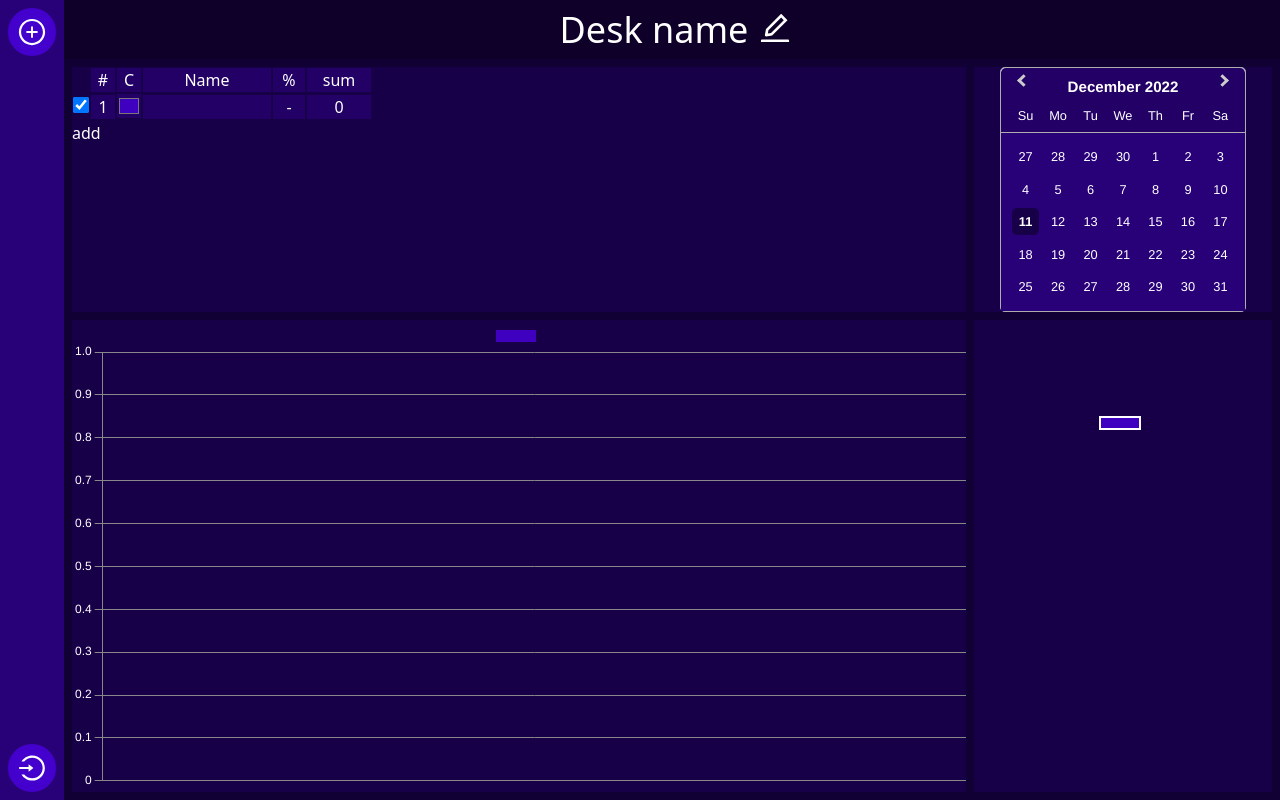
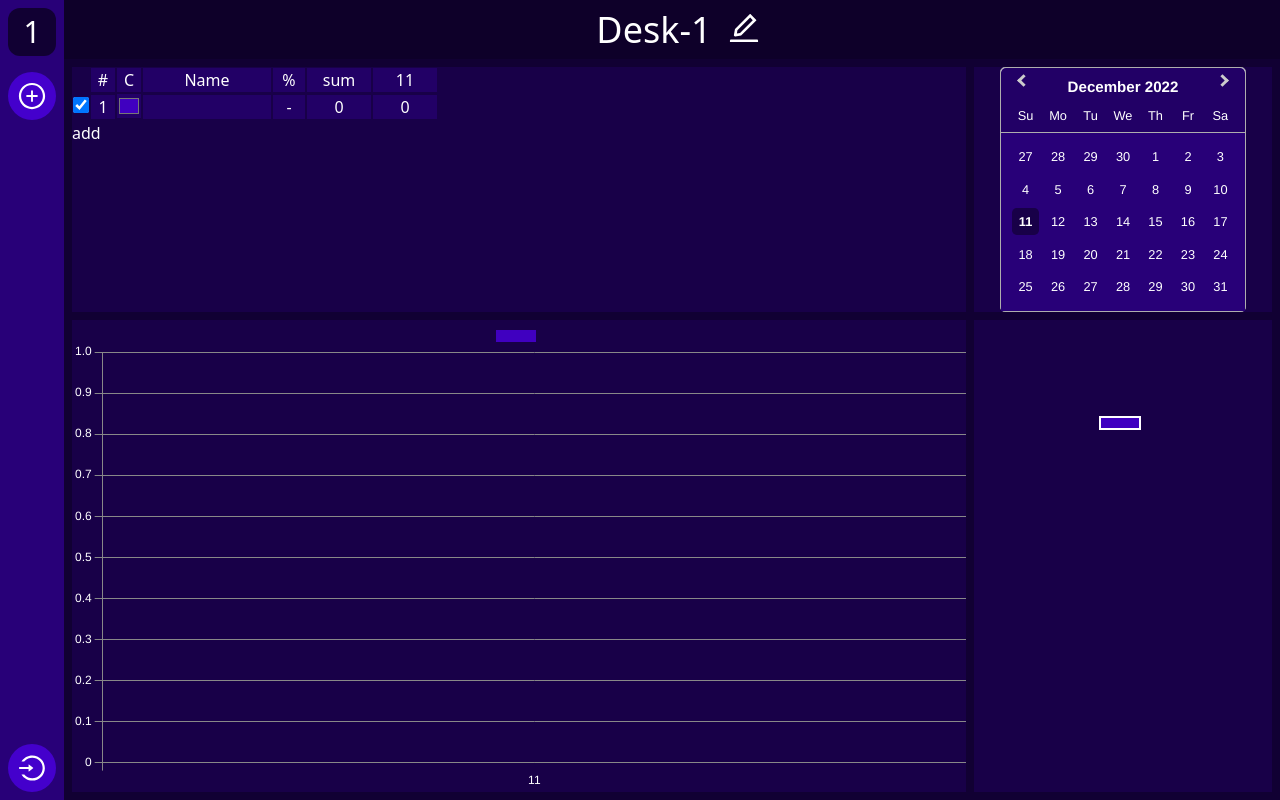
Before and after one commit to Slantl/chart-desk, a React (Vite) app: page / in a window 1280 px wide. Built offline with nearby package versions, Linux system fonts and the light colour scheme.

Commit message:
states refactored, multi-desk functionality added

```diff
--- a/src/App.tsx
+++ b/src/App.tsx
@@ -1,12 +1,62 @@
-import { FC } from "react"
+import { createContext, FC, useState } from "react"
 import { Main } from "./components/Main"
 import { SideBar } from "./components/SideBar"
 
+interface UserContext {
+  activeDesk: number,
+  setActiveDesk: React.Dispatch<React.SetStateAction<number>>,
+  desks: Desk[],
+  setDesks: React.Dispatch<React.SetStateAction<Desk[]>>
+}
+
+export const userContext = createContext<UserContext>({
+  activeDesk: 0,
+  setActiveDesk: () => {},
+  desks: [],
+  setDesks: () => {}
+})
+
+export interface Entity {
+  name: string,
+  color: string,
+  visible: boolean,
+  info: {[key: string]: number}
+}
+
+export interface Desk {
+  name: string,
+  period: Date[],
+  deskData: Entity[]
+}
+
 export const App: FC = () => {
+  const [activeDesk, setActiveDesk] = useState(0)
+  const [desks, setDesks] = useState<Desk[]>([{
+    name: "Desk-1",
+    period: [new Date()],
+    deskData: [
+      {
+        name: "",
+        color: "#4000c0",
+        visible: true,
+        info: {}
+      }
+    ]
+  }])
+
   return (
     <div className="flex h-screen w-full text-secondary">
-      <SideBar />
-      <Main />
+      <userContext.Provider value={
+        {
+          activeDesk: activeDesk,
+          setActiveDesk: setActiveDesk,
+          desks: desks,
+          setDesks: setDesks
+        }
+      }>
+        <SideBar activeDesk={activeDesk} setActiveDesk={setActiveDesk} desks={desks} setDesks={setDesks}/>
+        <Main />
+      </userContext.Provider>
     </div>
   )
 }
--- a/src/components/Desk.tsx
+++ b/src/components/Desk.tsx
@@ -1,45 +1,31 @@
-import { FC, useEffect, useState } from "react"
+import { FC, useContext, useEffect } from "react"
 import { BarChart } from "./DeskComponents/BarChart"
 import { DataTable } from "./DeskComponents/DataTable"
 import { PieChart } from "./DeskComponents/PieChart"
 import { CalendarForm } from "./DeskComponents/CalendarForm"
-
-export interface Entity {
-    name: string,
-    color: string,
-    visible: boolean,
-    info: {[key: string]: number}
-  }
+import { userContext } from "../App"
 
 export const Desk: FC = () => {
-    const [period, setPeriod] = useState<Date[]>([])
-    const [data, setData] = useState<Entity[]>([
-      {
-        name: "",
-        color: "#4000c0",
-        visible: true,
-        info: {}
-      }
-    ])
+  const {activeDesk, desks, setDesks} = useContext(userContext)
 
   useEffect(() => {
-        let temp = data.map(x => x)
+    let d = desks.map(x => x)
+    let temp = d[activeDesk].deskData.map(x => x)
     temp.forEach((x, i) => {
-          period.forEach((y) => {
+      desks[activeDesk].period.forEach((y) => {
         if (!(y.getTime().toString() in x.info))
         temp[i].info[y.getTime().toString()] = 0
       })
     })
-        setData(temp)
-    }, [period])
-
-
+    d[activeDesk].deskData = temp
+    setDesks(d)
+}, [desks[activeDesk].period])
     return (
         <div className="[&>div]:bg-primary grid grid-cols-1 grid-rows-deskR1 md:grid-cols-deskC md:grid-rows-deskR gap-2 p-2 h-full w-full md:overflow-hidden">
-            <DataTable data={data} setData={setData} period={period}/>
-            <CalendarForm period={period} setPeriod={setPeriod}/>
-            <BarChart data={data} period={period}/>
-            <PieChart data={data} period={period}/>
+            <DataTable period={desks[activeDesk].period} desks={desks} setDesks={setDesks} activeDesk={activeDesk}/>
+            <CalendarForm desks={desks} setDesks={setDesks} activeDesk={activeDesk}/>
+            <BarChart entities={desks[activeDesk].deskData} period={desks[activeDesk].period}/>
+            <PieChart entities={desks[activeDesk].deskData} period={desks[activeDesk].period}/>
         </div>
     )
 }
--- a/src/components/DeskComponents/BarChart.tsx
+++ b/src/components/DeskComponents/BarChart.tsx
@@ -22,19 +22,19 @@ ChartJS.register(
 );
 
 interface Props {
-    data: Entity[],
+    entities: Entity[],
     period: Date[]
 }
 
 Chart.defaults.color = "#ffffff"
 Chart.defaults.borderColor = "#888888"
 
-export const BarChart: FC<Props> = ({ data, period }) => {
+export const BarChart: FC<Props> = ({ entities, period }) => {
     const options = {maintainAspectRatio: false}
     const labels = period.map(x => x.getDate())
     const barData = {
         labels,
-        datasets: data.filter(x => x.visible).map(x => {
+        datasets: entities.filter(x => x.visible).map(x => {
             return ({
                 label: x.name,
                 data: period.map(y => {
--- a/src/components/DeskComponents/CalendarForm.tsx
+++ b/src/components/DeskComponents/CalendarForm.tsx
@@ -1,27 +1,37 @@
-import { FC, useState } from "react"
+import { FC, useEffect, useState } from "react"
 import DatePicker from "react-datepicker"
 import "react-datepicker/dist/react-datepicker.css";
+import { Desk } from "../../App";
 
 interface Props {
-    period: Date[],
-    setPeriod: React.Dispatch<React.SetStateAction<Date[]>>
+    desks: Desk[],
+    setDesks: React.Dispatch<React.SetStateAction<Desk[]>>,
+    activeDesk: number
 }
 
-export const CalendarForm: FC<Props> = ({ period, setPeriod}) => {
-    const [startDate, setStartDate] = useState(new Date())
-    const [endDate, setEndDate] = useState(new Date())
+export const CalendarForm: FC<Props> = ({ desks, setDesks, activeDesk }) => {
+    const [startDate, setStartDate] = useState(desks[activeDesk].period[0])
+    const [endDate, setEndDate] = useState(desks[activeDesk].period[desks[activeDesk].period.length - 1])
+
+    useEffect(() => {
+        setStartDate(desks[activeDesk].period[0])
+        setEndDate(desks[activeDesk].period[desks[activeDesk].period.length - 1])
+    }, [activeDesk])
+
     const onChange = (dates: any) => {
         const [s, e] = dates
         setStartDate(s)
         setEndDate(e)
+        let d = desks.map(x => x)
         let arr = []
         if (s != null && e != null)
         for (let i = s.getDate(); i <= e.getDate(); i++) {
             arr.push(new Date(s.getFullYear(), s.getMonth(), i))
         }
+        d[activeDesk].period = arr
+        setDesks(d)
+    }
 
-        setPeriod(arr)
-    }
     return (
         <div className="flex justify-center items-center bg-primary2 w-full">
             <DatePicker
--- a/src/components/DeskComponents/DataTable.tsx
+++ b/src/components/DeskComponents/DataTable.tsx
@@ -1,15 +1,17 @@
 import { FC } from "react"
-import { Entity } from "../Desk"
+import { Desk } from "../../App"
 
 interface Props {
     period: Date[]
-    data: Entity[]
-    setData: React.Dispatch<React.SetStateAction<Entity[]>>
+    desks: Desk[]
+    setDesks: React.Dispatch<React.SetStateAction<Desk[]>>
+    activeDesk: number
 }
 
-export const DataTable: FC<Props> = ({ period, data, setData }) => {
+export const DataTable: FC<Props> = ({ period, desks, setDesks, activeDesk }) => {
     const set = (event: React.ChangeEvent<HTMLInputElement>) => {
-        let temp: Entity[] = data.map(x => x)
+        let d = desks.map(x => x)
+        let temp = d[activeDesk].deskData.map(x => x)
         let i = parseInt(event.currentTarget.getAttribute("data-i") || "")
         let t = event.currentTarget.getAttribute("data-t") || 1
         switch(event.currentTarget.type) {
@@ -26,24 +28,28 @@ export const DataTable: FC<Props> = ({ period, data, setData }) => {
                 temp[i].info[t] = parseInt(event.currentTarget.value)
                 break
         }
-        setData(temp)
+        d[activeDesk].deskData = temp
+        setDesks(d)
     }
 
     const add = () => {
         let r = Math.floor(Math.random() * 255).toString(16)
         let g = Math.floor(Math.random() * 160).toString(16)
         let b = Math.floor(Math.random() * 255).toString(16)
+
         r = r.length == 1 ? "0" + r : r
         g = g.length == 1 ? "0" + g : g
         b = b.length == 1 ? "0" + b : b
         let color = "#" + r + g + b
+
+        let d = desks.map(x => x)
         let temp: {[key: string]: number} = {}
         period.forEach(x => {
             temp[x.getTime().toString()] = 0
         })
-        setData([...data, {name: "", color: color, visible: true, info: temp}])
+        d[activeDesk].deskData[d[activeDesk].deskData.length] = {name: "", color: color, visible: true, info: temp}
+        setDesks(d)
     }
-
     return (
         <div className="overflow-auto">
             <table>
@@ -59,7 +65,7 @@ export const DataTable: FC<Props> = ({ period, data, setData }) => {
                     </tr>
                 </thead>
                 <tbody>
-                    {data.map((x, i) => {
+                    {desks[activeDesk].deskData.map((x, i) => {
                         return (
                             <tr key={"entity-" + i}>
                                 <th><input className="input w-4 h-4" type="checkbox" data-i={i.toString()} checked={x.visible} onChange={set}/></th>
@@ -71,7 +77,7 @@ export const DataTable: FC<Props> = ({ period, data, setData }) => {
                                     {
                                         Math.round
                                         (period.reduce((sum, y) => sum + x.info[y.getTime().toString()], 0) /
-                                        data.reduce((sum, y) => sum + period.reduce((summ, z) => summ + y.info[z.getTime().toString()], 0), 0) *
+                                        desks[activeDesk].deskData.reduce((sum, y) => sum + period.reduce((summ, z) => summ + y.info[z.getTime().toString()], 0), 0) *
                                         100) || "-"
                                     }
                                     />
--- a/src/components/DeskComponents/PieChart.tsx
+++ b/src/components/DeskComponents/PieChart.tsx
@@ -6,18 +6,18 @@ import { Entity } from "../Desk";
 ChartJS.register(ArcElement, Tooltip, Legend);
 
 interface Props {
-    data: Entity[],
+    entities: Entity[],
     period: Date[]
 }
 
-export const PieChart: FC<Props> = ({ data, period }) => {
+export const PieChart: FC<Props> = ({ entities, period }) => {
     const pieData = {
-        labels: data.filter(x => x.visible).map(x => x.name),
+        labels: entities.filter(x => x.visible).map(x => x.name),
         datasets: [
             {
                 label: "T",
-                data: data.filter(x => x.visible).map(x => period.reduce((sum: number, y) => sum + x.info[y.getTime().toString()], 0)),
-                backgroundColor: data.filter(x => x.visible).map(x => x.color)
+                data: entities.filter(x => x.visible).map(x => period.reduce((sum: number, y) => sum + x.info[y.getTime().toString()], 0)),
+                backgroundColor: entities.filter(x => x.visible).map(x => x.color)
             }
         ]
     }
--- a/src/components/Header.tsx
+++ b/src/components/Header.tsx
@@ -1,11 +1,15 @@
-import { useEffect, useRef, useState } from "react"
+import { useContext, useEffect, useRef, useState } from "react"
 import { AiOutlineEdit } from "react-icons/ai"
+import { userContext } from "../App"
 
 export const Header = () => {
-    const [deskName, setDeskName] = useState("Desk name")
+    const {activeDesk, desks, setDesks} = useContext(userContext)
+
     const set = (e: React.ChangeEvent<HTMLInputElement>) => {
         e.currentTarget.style.width = e.currentTarget.value.length + 1 + "ch"
-        setDeskName(e.currentTarget.value)
+        let temp = desks.map(x => x)
+        temp[activeDesk].name = e.currentTarget.value
+        setDesks(temp)
     }
 
     const dnRef = useRef<HTMLInputElement>(null)
@@ -18,7 +22,7 @@ export const Header = () => {
     return (
         <header className="flex bg-black bg-opacity-20 h-16 items-center justify-center">
             <form className="flex w-fit">
-                <input ref={dnRef} id="dn" className="w-min bg-transparent text-center text-4xl" type="text" autoComplete="off" maxLength={20} value={deskName} onChange={set} />
+                <input ref={dnRef} id="dn" className="w-min bg-transparent text-center text-4xl" type="text" autoComplete="off" maxLength={20} value={desks[activeDesk].name} onChange={set} />
                 <label htmlFor="dn"><AiOutlineEdit className="text-4xl end"/></label>
             </form>
         </header>
--- a/src/components/SideBar.tsx
+++ b/src/components/SideBar.tsx
@@ -1,7 +1,15 @@
 import { FC, useRef } from "react"
 import { AiOutlineLogin, AiOutlineMenu, AiOutlinePlusCircle } from "react-icons/ai";
+import { Desk } from "../App";
 
-export const SideBar: FC = () => {
+interface Props {
+    activeDesk: number,
+    setActiveDesk: React.Dispatch<React.SetStateAction<number>>,
+    desks: Desk[],
+    setDesks: React.Dispatch<React.SetStateAction<Desk[]>>
+}
+
+export const SideBar: FC<Props> = ({ activeDesk, setActiveDesk, desks, setDesks}) => {
     const navRef = useRef<HTMLElement>(null)
     const side = () => {
         if (navRef.current === null) return
@@ -15,12 +23,38 @@ export const SideBar: FC = () => {
             nc.className = temp.join(" ")
         }
     }
+
+    const add = () => {
+        setDesks([...desks, {
+            name: "Desk-" + (desks.length + 1),
+            period: [new Date()],
+            deskData: [
+                {
+                    name: "",
+                    color: "#4000c0",
+                    visible: true,
+                    info: {}
+                }
+            ]
+        }])
+    }
+
+    const setA = (e: React.MouseEvent<HTMLDivElement>) => {
+        setActiveDesk(parseInt(e.currentTarget.getAttribute("data-i") || ""))
+    }
+
     return (
         <>
         <div className="fixed sideIcon md:hidden z-20" onClick={side}><AiOutlineMenu /></div>
         <nav ref={navRef} className="-translate-x-16 flex flex-col bg-primary2 w-16 fixed h-screen md:translate-x-0 md:h-screen z-10 transition-transform items-center">
             <div className="h-12 m-2 md:hidden"></div>
-            <div className="sideIcon md:flex"><AiOutlinePlusCircle /></div>
+            {
+                desks.map((x, i) =>
+                i == activeDesk ?
+                <div key={"sideItem-" + i} data-i={i} className="sideIcon bg-back rounded-xl md:flex" onClick={setA}>{i + 1}</div>
+                : <div key={"sideItem-" + i} data-i={i} className="sideIcon md:flex" onClick={setA}>{i + 1}</div>)
+            }
+            <div className="sideIcon md:flex" onClick={add}><AiOutlinePlusCircle /></div>
             <div className="mt-auto sideIcon md:flex"><AiOutlineLogin /></div>
         </nav>
         </>
--- a/src/index.css
+++ b/src/index.css
@@ -12,6 +12,10 @@
   .sideIcon {
     @apply bg-primary5 w-12 h-12 m-2 rounded-3xl flex items-center justify-center text-3xl cursor-pointer transition-all duration-300 hover:rounded-xl;
   }
+}
+
+.react-datepicker__day--keyboard-selected {
+  @apply bg-transparent
 }
 
 .react-datepicker__header {
```
Lines whose indentation alone changed are shown as unchanged.
